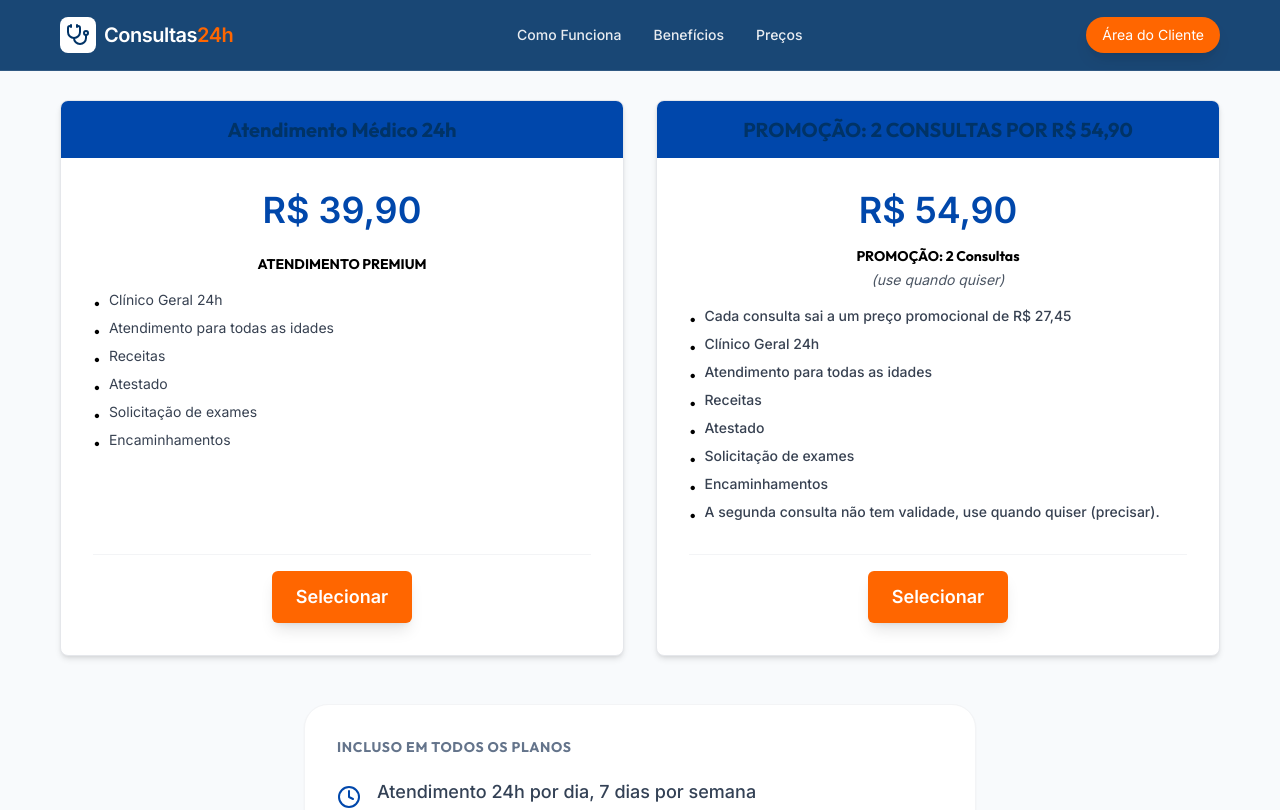
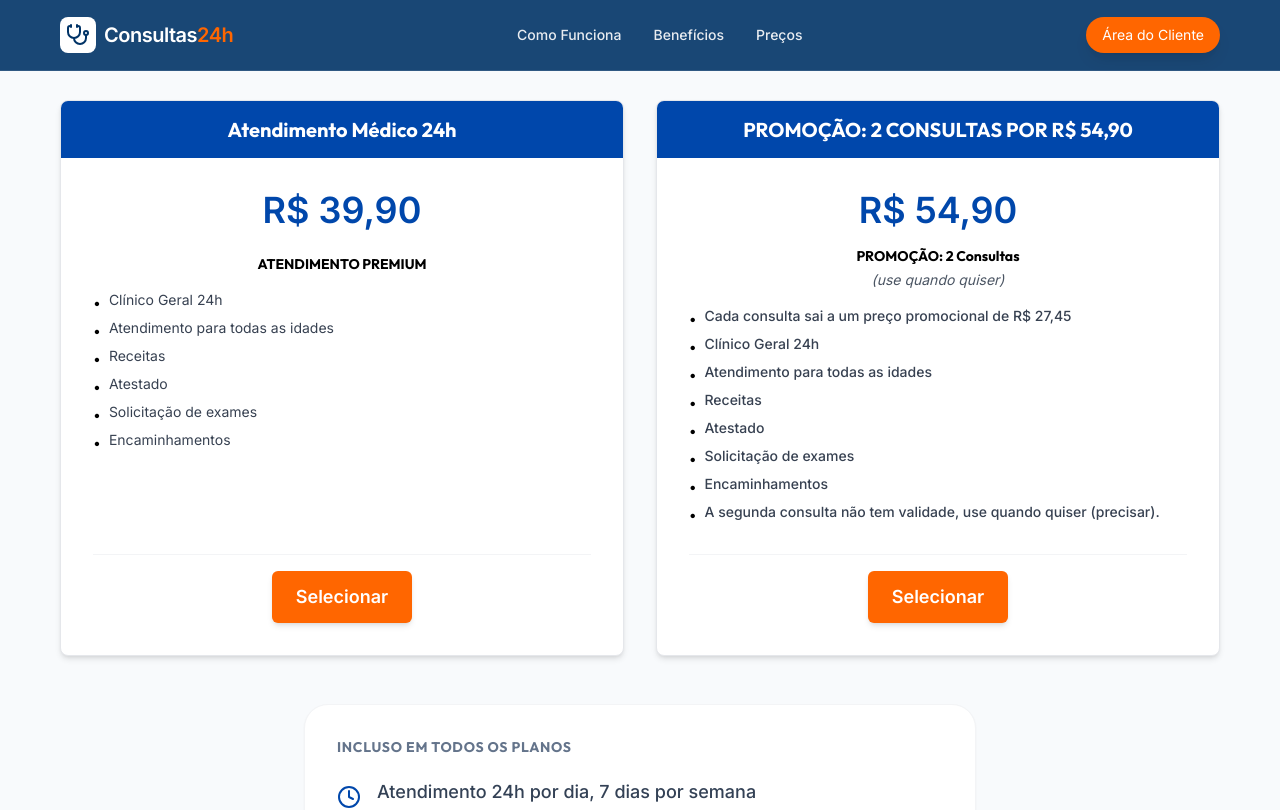
Before and after one commit to vendasonlinepy1-wq/atestado-03, a React (Vite) app: page /planos in a window 1280 px wide. Shown: the top 810 px of the page. Built offline with nearby package versions, Linux system fonts and the light colour scheme.

Commit message:
style: fix header text color to white and update buttons to orange

```diff
--- a/src/pages/Plans.jsx
+++ b/src/pages/Plans.jsx
@@ -63,8 +63,8 @@ export const Plans = () => {
                         animate={{ opacity: 1, y: 0 }}
                         className="bg-white rounded-lg shadow-md border border-gray-200 overflow-hidden flex flex-col h-full"
                     >
-                        <div className="bg-[#0047AB] text-white py-4 px-6 text-center">
-                            <h2 className="text-xl font-bold leading-tight">
+                        <div className="bg-[#0047AB] py-4 px-6 text-center">
+                            <h2 className="text-xl font-bold leading-tight" style={{ color: '#FFFFFF' }}>
                                 {plans.single.title}
                             </h2>
                         </div>
@@ -91,7 +91,7 @@ export const Plans = () => {
                             <div className="mt-auto w-full pt-4 border-t border-gray-100 flex justify-center">
                                 <Button
                                     variant="primary"
-                                    className="bg-[#0047AB] hover:bg-[#003580] text-white px-10 py-2 rounded-md font-bold text-lg"
+                                    className="bg-[#FF6600] hover:bg-[#E65100] text-white px-10 py-2 rounded-md font-bold text-lg border-none shadow-md"
                                     onClick={() => handleSelectPlan('single')}
                                 >
                                     Selecionar
@@ -107,8 +107,8 @@ export const Plans = () => {
                         transition={{ delay: 0.1 }}
                         className="bg-white rounded-lg shadow-md border border-gray-200 overflow-hidden flex flex-col h-full relative"
                     >
-                        <div className="bg-[#0047AB] text-white py-4 px-6 text-center">
-                            <h2 className="text-xl font-bold leading-tight uppercase">
+                        <div className="bg-[#0047AB] py-4 px-6 text-center">
+                            <h2 className="text-xl font-bold leading-tight uppercase" style={{ color: '#FFFFFF' }}>
                                 {plans.combo.title}
                             </h2>
                         </div>
@@ -138,7 +138,7 @@ export const Plans = () => {
                             <div className="mt-auto w-full pt-4 border-t border-gray-100 flex justify-center">
                                 <Button
                                     variant="primary"
-                                    className="bg-[#0047AB] hover:bg-[#003580] text-white px-10 py-2 rounded-md font-bold text-lg"
+                                    className="bg-[#FF6600] hover:bg-[#E65100] text-white px-10 py-2 rounded-md font-bold text-lg border-none shadow-md"
                                     onClick={() => handleSelectPlan('combo')}
                                 >
                                     Selecionar
```
